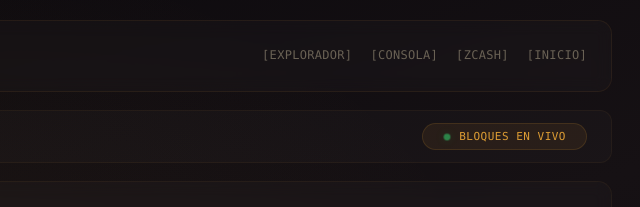
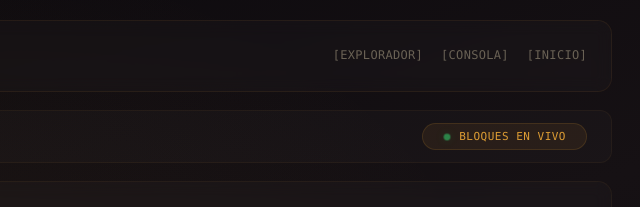
Before and after one commit to Carover0/pagina, a plain HTML site: page zec-nodo.html in a window 1280 px wide. Shown: the top 207 px of the page, 640-1280 px from the left. Drawn offline with Linux system fonts and the light colour scheme; no server answers.

Commit message:
Update zec-nodo.html

```diff
--- a/zec-nodo.html
+++ b/zec-nodo.html
@@ -329,7 +329,6 @@
             <nav class="nav-links">
                 <a href="https://carover0.github.io/pagina/zec-explorer.html">[EXPLORADOR]</a>
                 <a href="https://carover0.github.io/pagina/zec-consola.html">[CONSOLA]</a>
-                <a href="https://carover0.github.io/pagina/zec-info.html">[ZCASH]</a>
                 <a href="https://carover0.github.io/pagina/">[INICIO]</a>
             </nav>
         </header>
```
